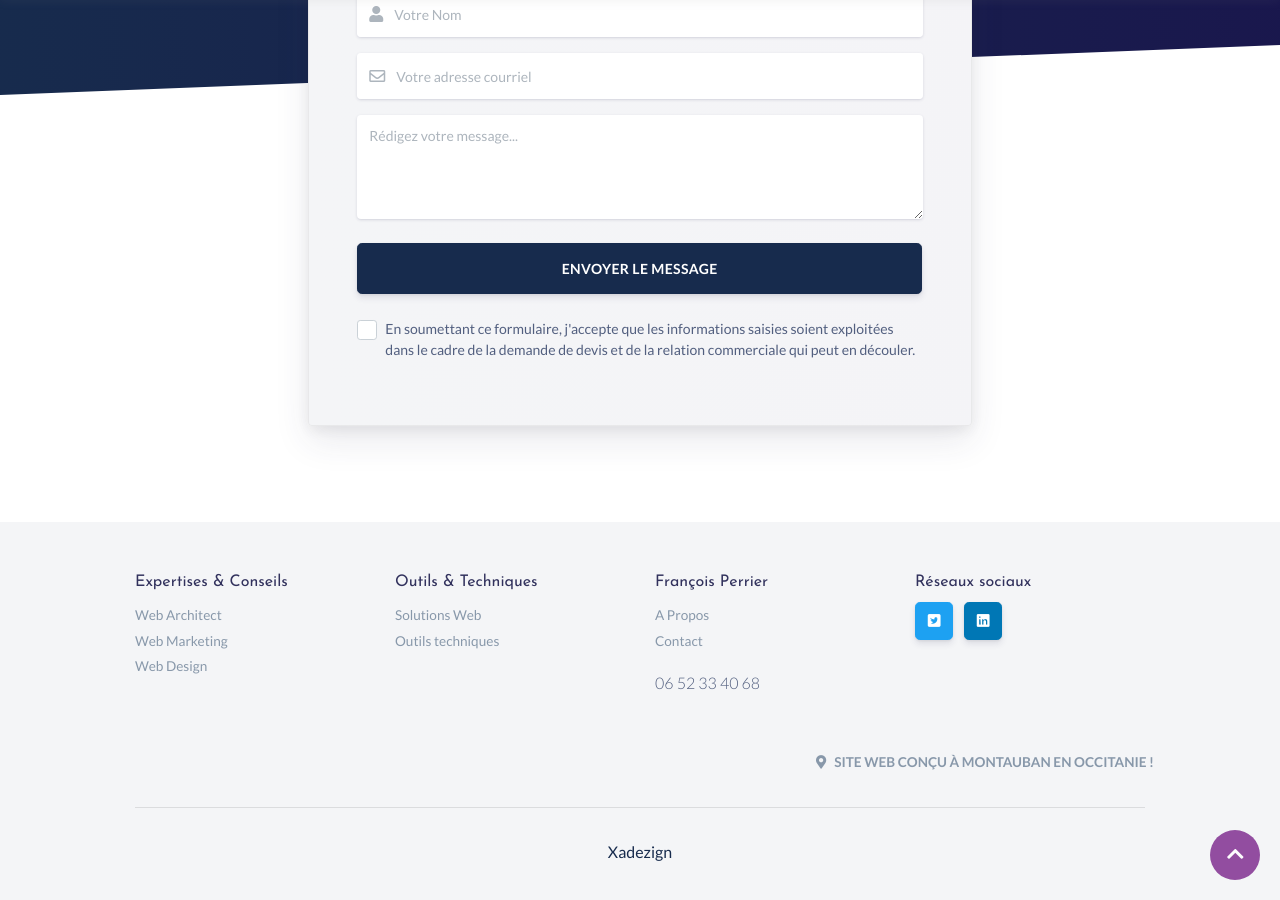
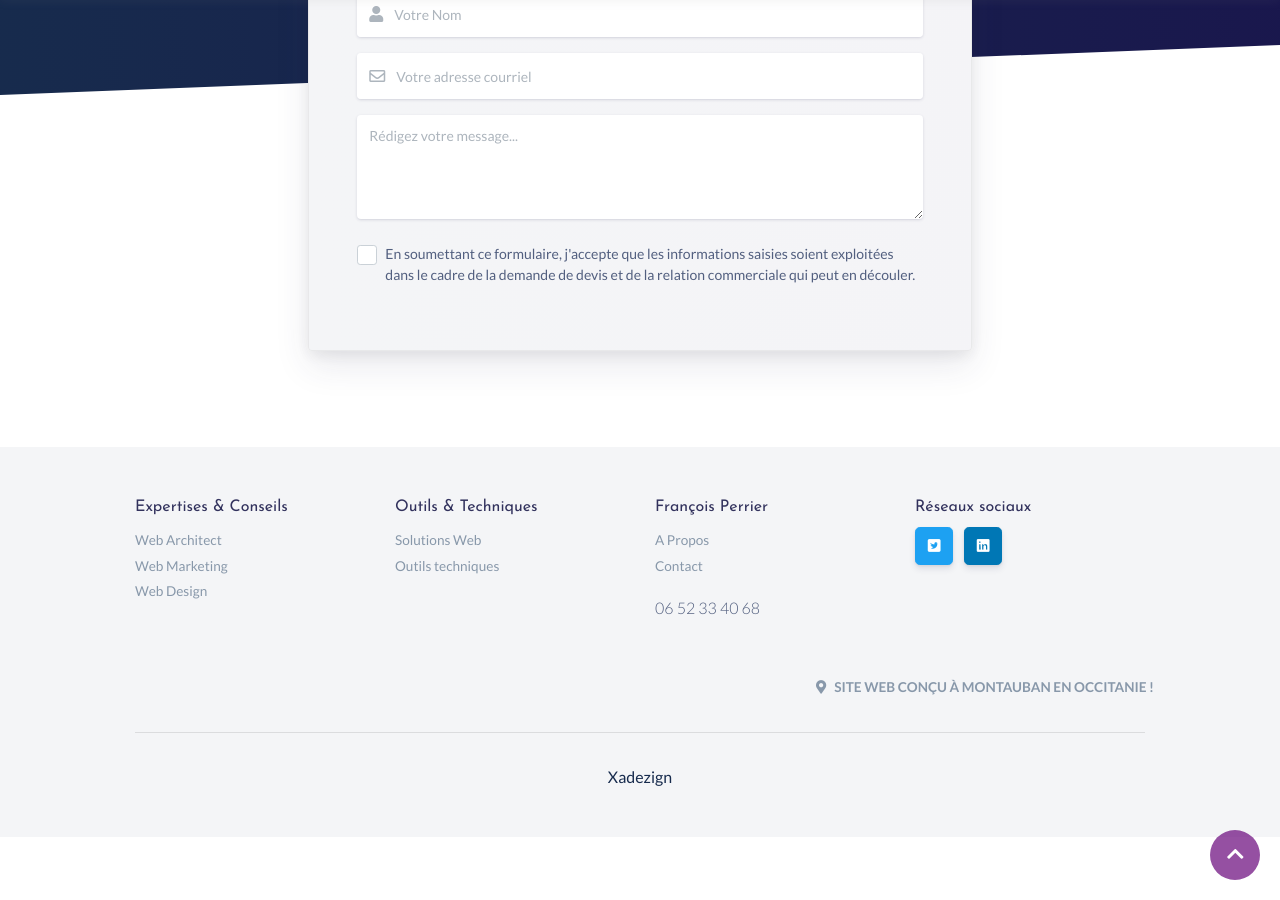
Before and after one commit to Xadezign/xadezign_jekyll, a Jekyll site: the page built from index.md, in a window 1280 px wide and 900 px high, scrolled down 3929 px. Built offline with Jekyll 4.4.1, drawn with Linux system fonts in a browser that asks for light colours; nearby versions of some CDN libraries.

Commit message:
Update form-contact.html

```diff
--- a/_includes/form-contact.html
+++ b/_includes/form-contact.html
@@ -49,7 +49,7 @@
                                     <textarea class="form-control form-control-alternative" name="message" rows="4" cols="80" placeholder="Rédigez votre message..."></textarea>
                                 </div>
                                 <div>
-                                    <button type="submit" name="submit-form" class="btn btn-default btn-round btn-block btn-lg">Envoyer le message</button>
+                                    <button type="submit" name="submit-form" class="not-checked btn btn-default btn-round btn-block btn-lg">Envoyer le message</button>
                                 </div>
                                 <div class="custom-control custom-checkbox mb-3 mt-4">
                                         <input class="custom-control-input" name="check-rgpd" id="customCheck1" type="checkbox">
```
